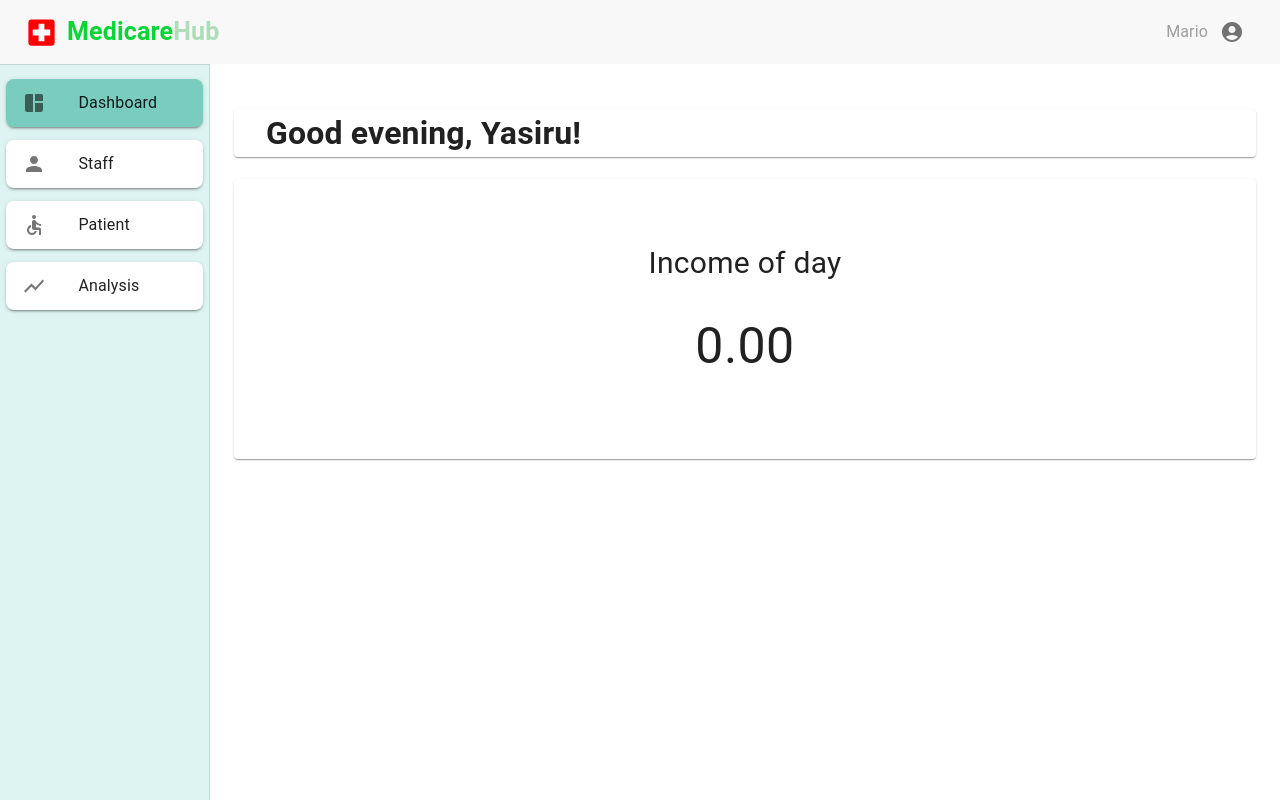
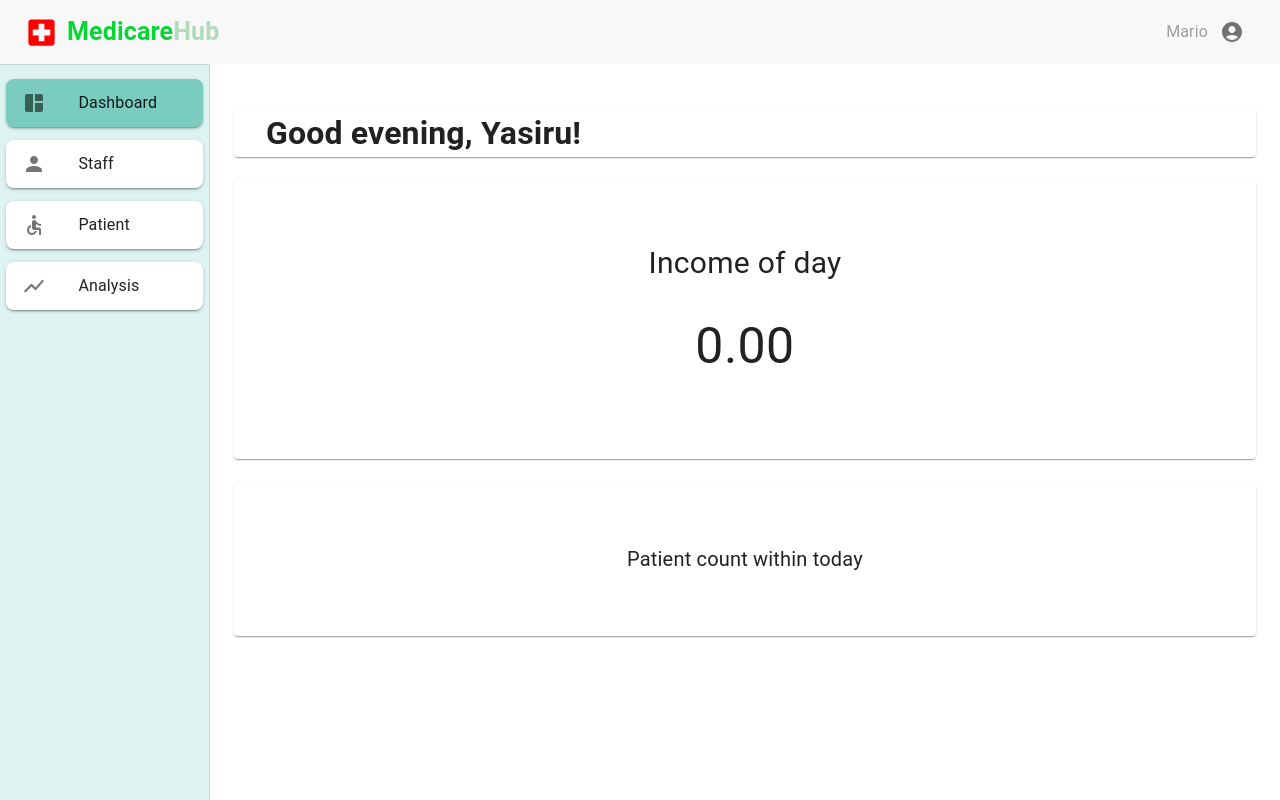
Before and after one commit to Bistec-UOM/MedicareHub_front, a React (Create React App) app in the folder front/: page /admin in a window 1280 px wide. Built offline with nearby package versions, Linux system fonts and the light colour scheme.

Commit message:
Fix indentation and add TotalPatientCount component

```diff
--- a/front/src/components/Admin/A_Income.js
+++ b/front/src/components/Admin/A_Income.js
@@ -69,7 +69,7 @@ const AIncome = () => {
 
    }, []); // Empty dependency array means this effect runs once on mount
 
-  const change = (Gap) => {
+      const change = (Gap) => {
     if (Gap === 'day') {
       TimeGap = new Date(currentDate); // Reset TimeGap to current date
       TimeGap.setDate(currentDate.getDate() - 1);
@@ -84,6 +84,11 @@ const AIncome = () => {
       TimeGap.setFullYear(currentDate.getFullYear() - 5);
     }
   };
+
+  useEffect(() => {
+    change(Value);
+  }, [Value]); // Run the effect whenever Value1 changes
+
 
   const filteredData = pdata.filter(entry => {
     const entryDate = new Date(entry.datefor);
--- a/front/src/components/Admin/View.js
+++ b/front/src/components/Admin/View.js
@@ -1,6 +1,7 @@
 import { Grid, Paper, Typography } from '@mui/material';
 import { useEffect, useState } from 'react';
 import IncomeOfDay from './AnalyticsComponents.js/IncomeOfDay';
+import TotalPatientCount from './AnalyticsComponents.js/TotalPatientCount';
 
 const View = () => {
     const [time, setTime] = useState('');
@@ -28,6 +29,8 @@ const View = () => {
                 <Grid item xs={12} md={6}>
                     <IncomeOfDay  />
                 </Grid>
+                <br/>
+                    <TotalPatientCount></TotalPatientCount>
         </div>
     );
 }
```
